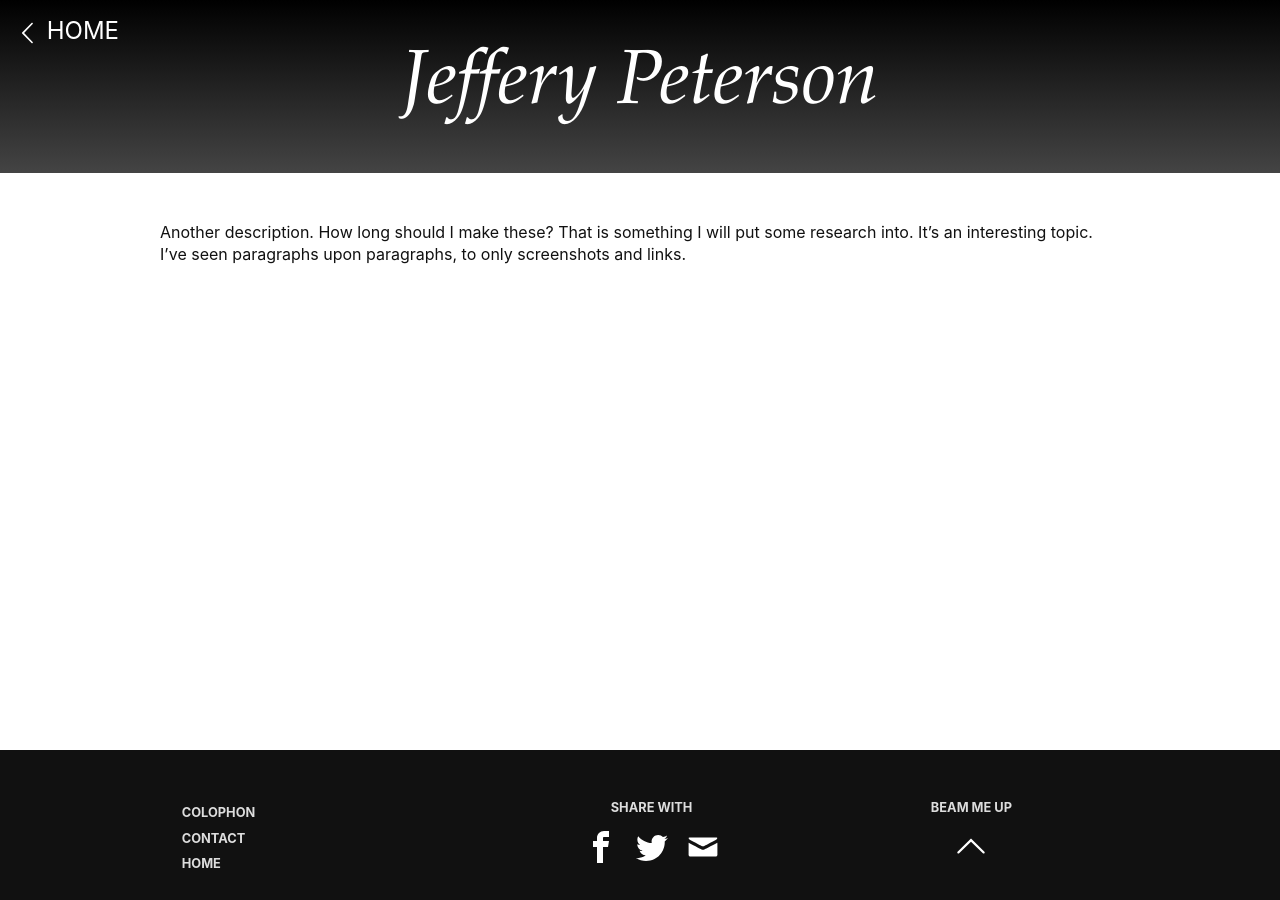
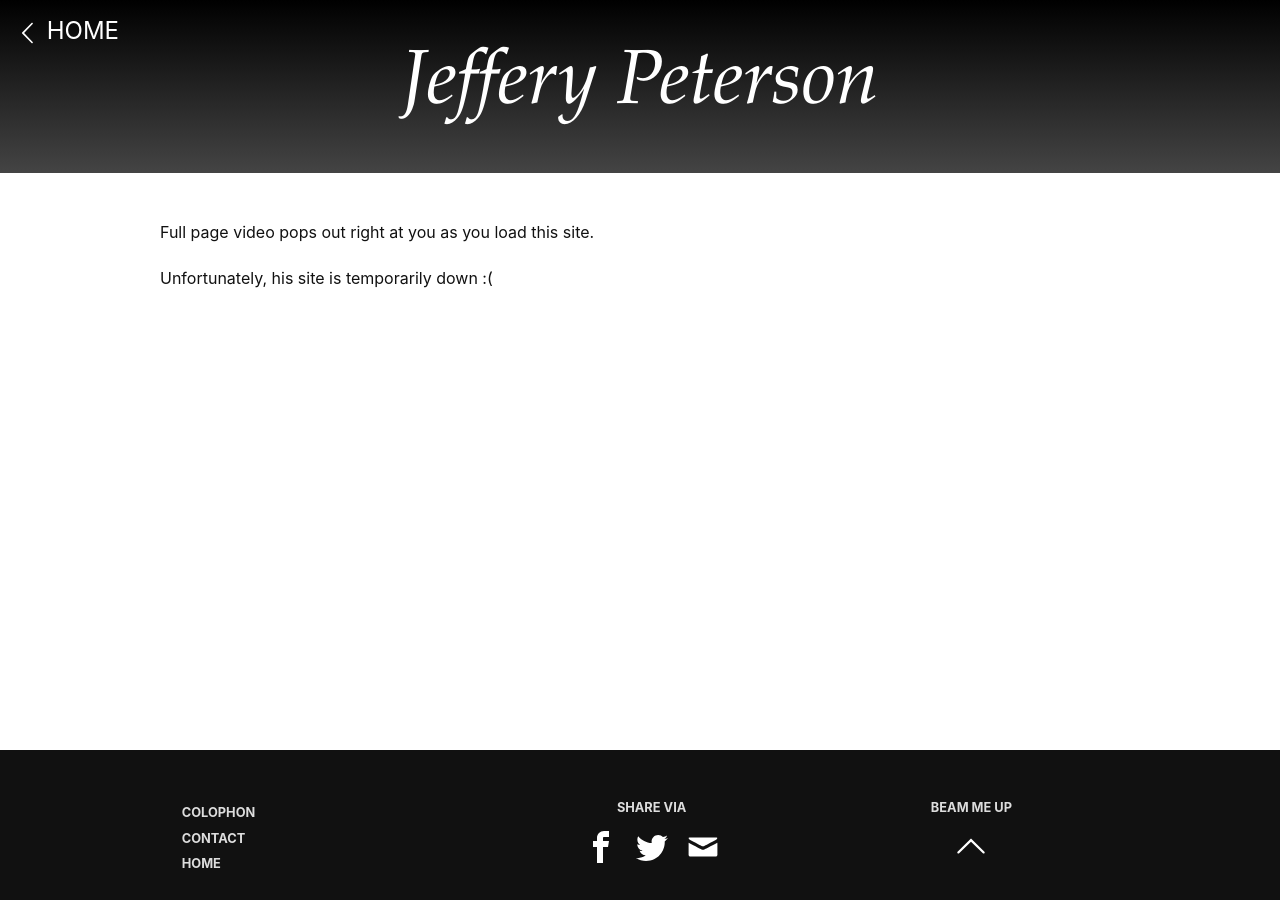
Before and after one commit to pschfr/pschfr.github.io-old, a Jekyll site: the page built from _posts/work/2016-07-09-jeffery-peterson.md, in a window 1280 px wide. Built offline with Jekyll 4.4.1, drawn with Linux system fonts in a browser that asks for light colours.

Commit message:
added real descriptions, subtitles for different sections, tweaked link colors

```diff
--- a/_includes/footer.html
+++ b/_includes/footer.html
@@ -6,7 +6,7 @@
 </ul>
 </div>
 <div class='grid__col--1-of-3 grid__col'>
-Share with<br>
+Share Via<br>
 <a href='https://facebook.com/sharer/sharer.php?u={{ site.url | url_escape }}' target='_blank' class='no-underline'>
 <svg><use xlink:href="/symbol-defs.svg#facebook"></use></svg>
 </a>
--- a/_posts/work/2016-07-09-jeffery-peterson.md
+++ b/_posts/work/2016-07-09-jeffery-peterson.md
@@ -6,4 +6,6 @@ categories: work
 tags: portfolio
 link: "http://jwpdigitalmedia.com/"
 ---
-Another description. How long should I make these? That is something I will put some research into. It’s an interesting topic. I’ve seen paragraphs upon paragraphs, to only screenshots and links.
+Full page video pops out right at you as you load this site.
+
+Unfortunately, his site is temporarily down :(
--- a/main.sass
+++ b/main.sass
@@ -6,8 +6,8 @@ $serif-font-family: 'Palatino Linotype', 'Georgia', serif
 $dark-color:    #111
 $grey-color:    #444
 $light-color:   #ddd
-$link-color:    blue
-$visited-color: rebeccapurple
+$link-color:    navy
+$visited-color: darken($link-color, 10%)
 $content-width: 1200px
 $narrow-width:  700px
 
--- a/pages/contact.html
+++ b/pages/contact.html
@@ -4,7 +4,7 @@ title: Contact
 permalink: /contact/
 in_footer: true
 ---
-<div id="contact-map" style="height: 35rem;"></div>
+<div id="contact-map" style="height: calc(100vh - 150px);"></div>
 <script type="text/javascript">
 	function initMap() {
 		// https://snazzymaps.com/style/38/shades-of-grey - edited to remove labels
```
Also changed, not shown: _posts/work/2016-07-09-kyle-plaskon.md (+1 -1 lines), pages/index.html (+8 -5 lines).
